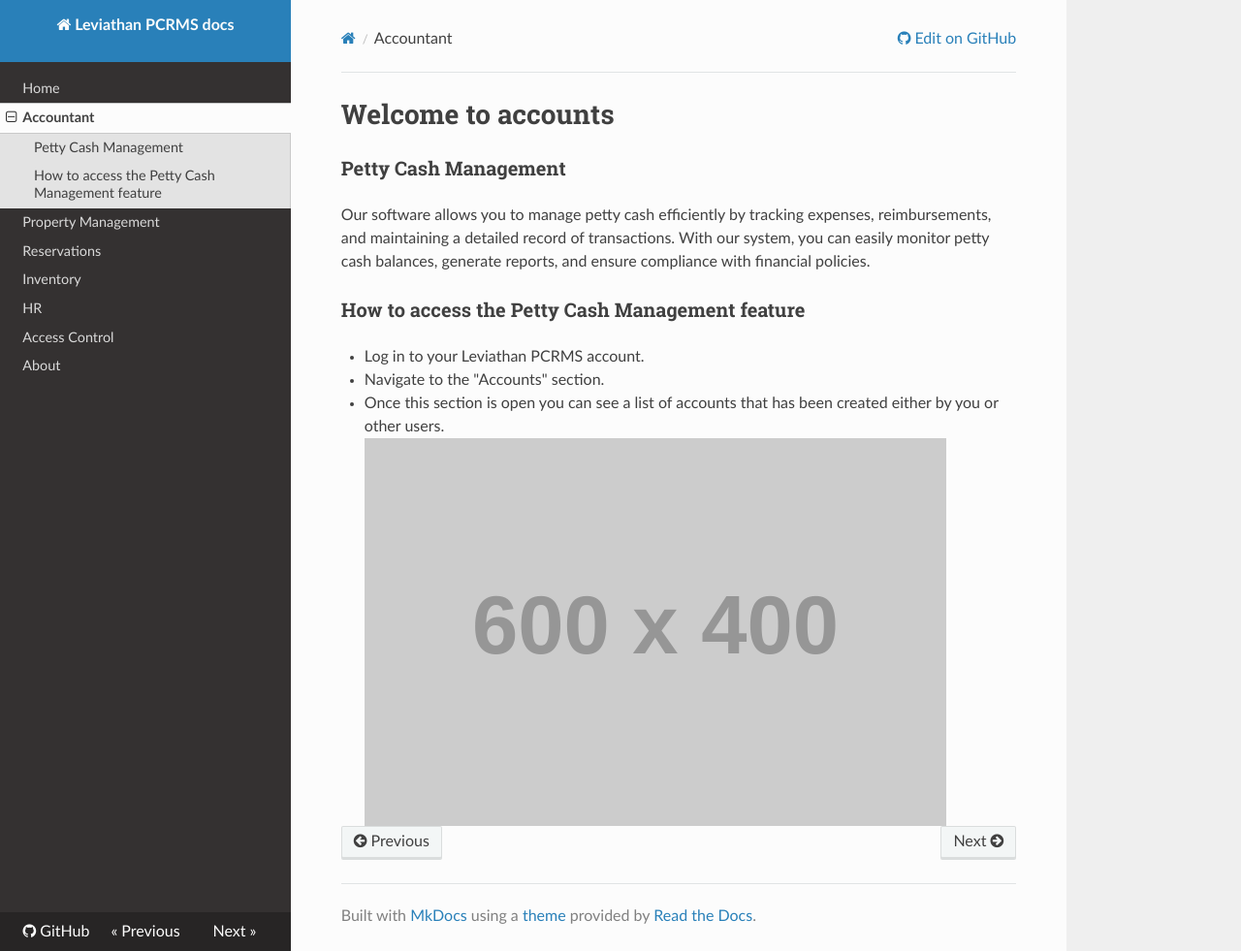
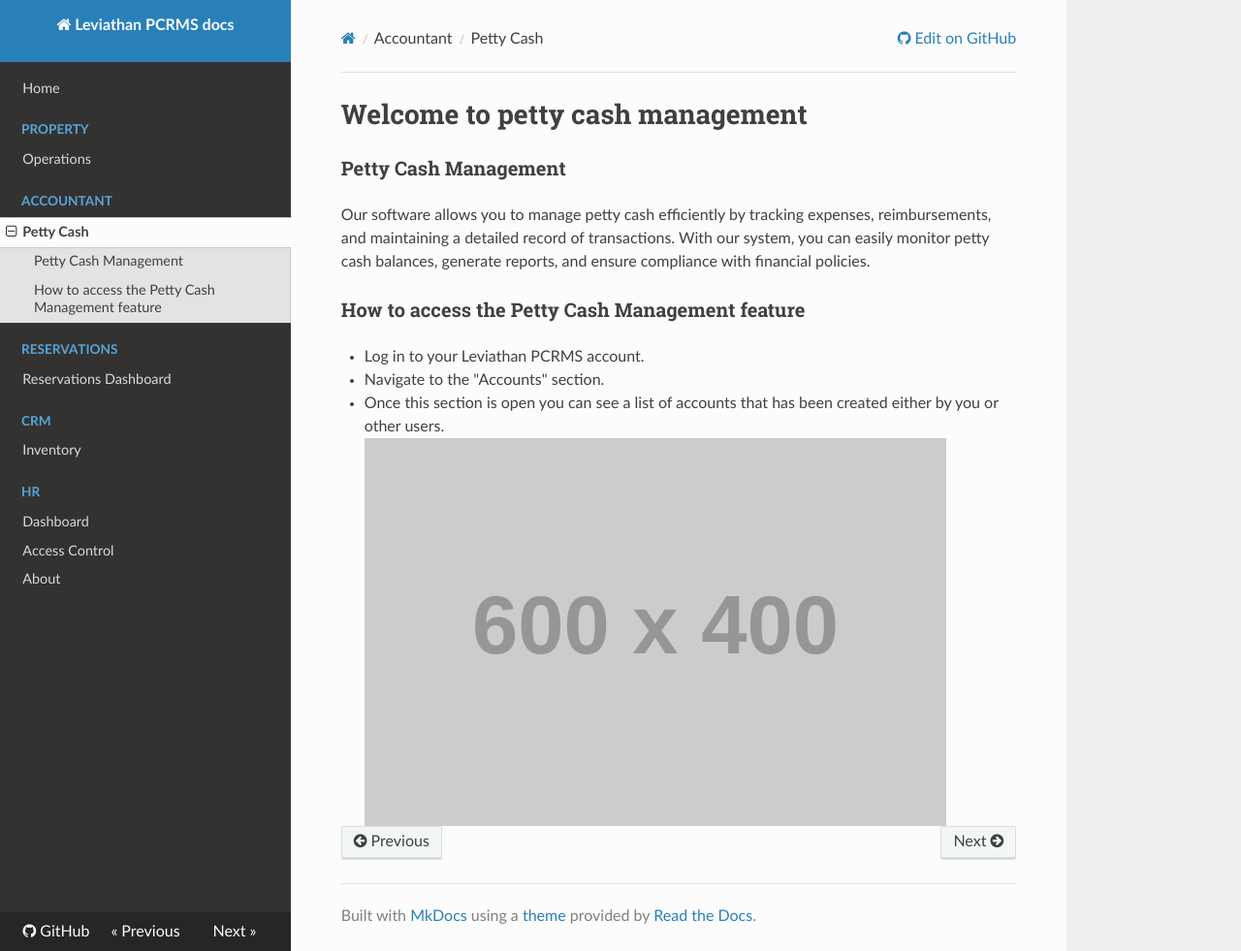
Before and after one commit to LeviathanSystems/PCRMS-Docs_old, an MkDocs documentation site: the page built from docs/accountant.md, in a window 1280 px wide and 981 px high. Shown: the whole window at 97% size. Built offline with MkDocs 1.6.1, drawn with Linux system fonts in a browser that asks for light colours; nearby versions of some CDN libraries.

Commit message:
fix menu struct

```diff
--- a/docs/accountant.md
+++ b/docs/accountant.md
@@ -1,5 +1,4 @@
-# Welcome to accounts
-
+# Welcome to petty cash management
 ### Petty Cash Management
 Our software allows you to manage petty cash efficiently by tracking expenses, reimbursements, and maintaining a detailed record of transactions. With our system, you can easily monitor petty cash balances, generate reports, and ensure compliance with financial policies.
 
--- a/mkdocs.yml
+++ b/mkdocs.yml
@@ -1,12 +1,17 @@
 site_name: Leviathan PCRMS docs
 nav:
   - Home: index.md
-  - Accountant: accountant.md
-  - Property Management: property.md
-  - Reservations: reservations.md
-  - Inventory: crm.md
-  - HR: hr.md
-  - Access Control: dac.md
+  - 'Property':
+    - 'Operations': property.md
+  - 'Accountant':
+    - 'Petty Cash': accountant.md
+  - Reservations:
+    - 'Reservations Dashboard': reservations.md
+  - CRM:
+    - Inventory: crm.md
+  - HR:
+    - Dashboard: hr.md
+    - Access Control: dac.md
   - About: about.md
 theme: readthedocs
 repo_url: https://github.com/LeviathanSystems/PCRMS-Docs_old
```
